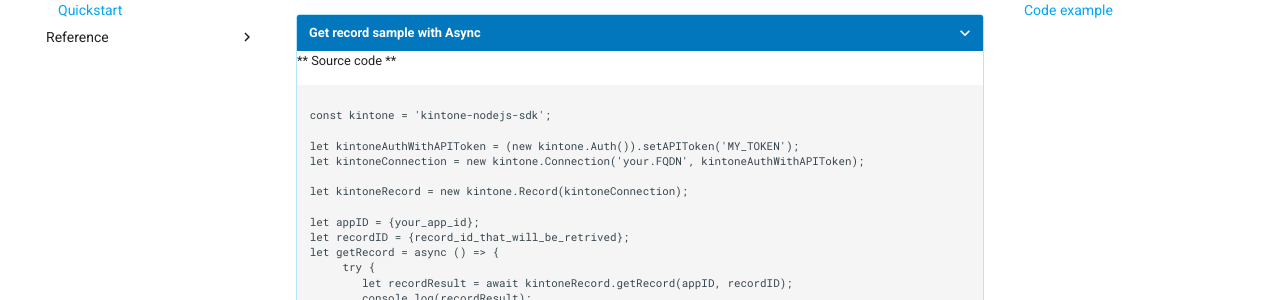
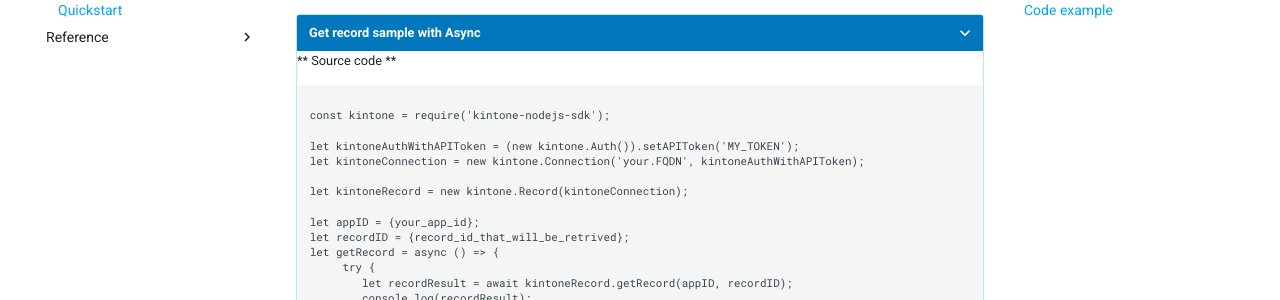
Before and after one commit to kintone-labs/kintone-nodejs-sdk, an MkDocs documentation site: the page built from docs/getting-started/quickstart.md, in a window 1280 px wide and 900 px high, scrolled down 470 px. Shown: the part 152-452 px from the top of the window. Built offline with MkDocs 1.6.1 and Material for MkDocs 9.7.7, drawn with Linux system fonts in a browser that asks for light colours; old or Windows-style settings are respelled for this version of MkDocs; some of the changed text lies outside the part shown.

Commit message:
Update doc: init kintone-nodejs-sdk with require

````diff
--- a/docs/getting-started/quickstart.md
+++ b/docs/getting-started/quickstart.md
@@ -22,7 +22,7 @@
 
 ```javascript
 
-const kintone = 'kintone-nodejs-sdk';
+const kintone = require('kintone-nodejs-sdk');
 
 let kintoneAuthWithAPIToken = (new kintone.Auth()).setAPIToken('MY_TOKEN');
 let kintoneConnection = new kintone.Connection('your.FQDN.tld', kintoneAuthWithAPIToken);
@@ -71,7 +71,7 @@
 
 ```javascript
 
-const kintone = 'kintone-nodejs-sdk';
+const kintone = require('kintone-nodejs-sdk');
 
 let kintoneAuthWithAPIToken = (new kintone.Auth()).setAPIToken('MY_TOKEN');
 let kintoneConnection = new kintone.Connection('your.FQDN', kintoneAuthWithAPIToken);
````
Also changed, not shown: docs/reference/app.md (+1 -1 lines), docs/reference/authentication.md (+1 -1 lines), docs/reference/bulk-request.md (+1 -1 lines), docs/reference/connection.md (+1 -1 lines), docs/reference/record.md (+1 -1 lines).
